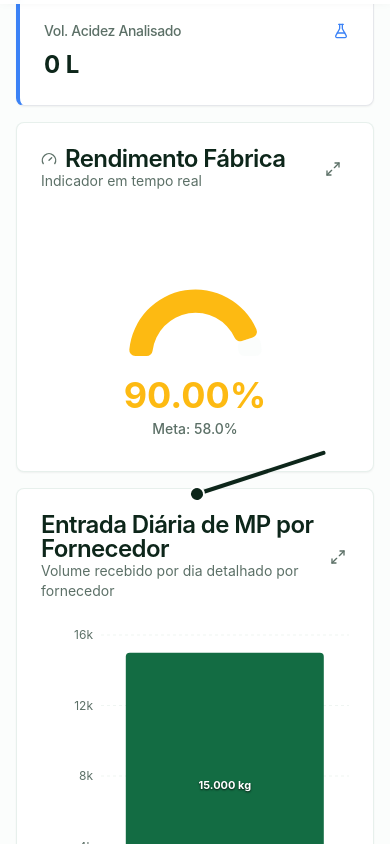
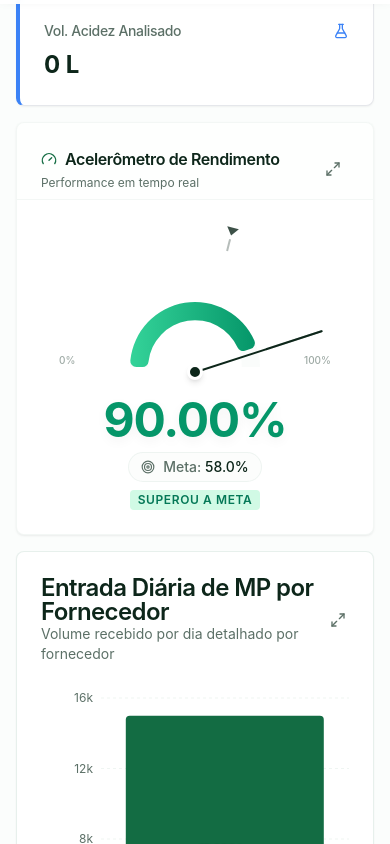
Before and after one commit to rodrigoengenheiro148/sistema-de-produ--o-industrial-s8cq8af0z, a React (Vite) app: page / in a window 390 px wide. Shown: the part 840-1684 px from the top of the page. Built offline with nearby package versions, Linux system fonts and the light colour scheme.

Commit message:
Refactor factory yield chart design and add features

```diff
--- a/src/components/dashboard/YieldGaugeChart.tsx
+++ b/src/components/dashboard/YieldGaugeChart.tsx
@@ -2,12 +2,12 @@ import { useMemo } from 'react'
 import {
   Card,
   CardContent,
-  CardDescription,
   CardHeader,
   CardTitle,
+  CardDescription,
 } from '@/components/ui/card'
 import { ChartContainer, ChartConfig } from '@/components/ui/chart'
-import { PieChart, Pie, Cell } from 'recharts'
+import { PieChart, Pie, Cell, Tooltip } from 'recharts'
 import {
   Dialog,
   DialogContent,
@@ -17,7 +17,7 @@ import {
   DialogTrigger,
 } from '@/components/ui/dialog'
 import { Button } from '@/components/ui/button'
-import { Maximize2, Gauge } from 'lucide-react'
+import { Maximize2, Gauge, Target, Info } from 'lucide-react'
 import { cn } from '@/lib/utils'
 
 interface YieldGaugeChartProps {
@@ -31,130 +31,276 @@ export function YieldGaugeChart({
   target,
   className,
 }: YieldGaugeChartProps) {
-  // Cap value for visualization (max 100 for the gauge arc)
-  const displayValue = Math.min(Math.max(value, 0), 100)
+  // Constants
+  const MAX_VALUE = 100
+  const safeValue = Math.min(Math.max(value, 0), MAX_VALUE)
+  const safeTarget = Math.min(Math.max(target, 0), MAX_VALUE)
 
-  // Determine color status
-  const isAboveTarget = value >= target
-  const isNearTarget = value >= target * 0.9 && value < target
+  // Determine status color and text
+  // Red: < 90% of target | Amber: 90%-99% of target | Green: >= 100% of target
+  const getStatus = (val: number, tgt: number) => {
+    if (val >= tgt)
+      return {
+        color: '#10b981',
+        label: 'Superou a Meta',
+        gradient: 'url(#gradient-success)',
+        textClass: 'text-emerald-600',
+      } // Emerald-500
+    if (val >= tgt * 0.9)
+      return {
+        color: '#f59e0b',
+        label: 'Próximo da Meta',
+        gradient: 'url(#gradient-warning)',
+        textClass: 'text-amber-500',
+      } // Amber-500
+    return {
+      color: '#ef4444',
+      label: 'Abaixo da Meta',
+      gradient: 'url(#gradient-danger)',
+      textClass: 'text-red-500',
+    } // Red-500
+  }
 
-  // Select color: Green (chart-2) for success, Orange (chart-4) for warning, Red (destructive) for bad
-  // We use CSS variables to respect the theme
-  const color = isAboveTarget
-    ? 'hsl(var(--chart-2))'
-    : isNearTarget
-      ? 'hsl(var(--chart-4))'
-      : 'hsl(var(--destructive))'
+  const status = getStatus(safeValue, safeTarget)
 
-  const chartData = useMemo(
+  // Chart Data Layers
+  // Layer 1: The Gauge Value (colored) + Transparent remainder
+  const data = useMemo(
     () => [
-      { name: 'Atual', value: displayValue, fill: color },
-      {
-        name: 'Restante',
-        value: 100 - displayValue,
-        fill: 'hsl(var(--muted))',
-      },
+      { name: 'Atual', value: safeValue },
+      { name: 'Restante', value: MAX_VALUE - safeValue },
     ],
-    [displayValue, color],
+    [safeValue],
   )
+
+  // Layer 2: The Background Track (grey)
+  const trackData = [{ name: 'Track', value: 100 }]
+
+  // Angles for absolute positioning (-90deg to 90deg scale)
+  const calculateAngle = (val: number) => (val / MAX_VALUE) * 180 - 90
+  const needleAngle = calculateAngle(safeValue)
+  const targetAngle = calculateAngle(safeTarget)
 
   const chartConfig = {
     yield: {
       label: 'Rendimento',
-      color: color,
+      color: status.color,
     },
   } satisfies ChartConfig
 
-  // Needle rotation calculation
-  // 0% = -90deg (Left), 50% = 0deg (Up), 100% = 90deg (Right)
-  const needleRotation = (displayValue / 100) * 180 - 90
-
   const ChartContent = () => (
-    <div className="relative flex flex-col items-center justify-center pt-4 pb-2">
-      <div className="relative h-[180px] w-full max-w-[300px]">
+    <div className="relative flex flex-col items-center justify-center pt-2 w-full">
+      {/* Gauge Visual */}
+      <div className="relative w-full max-w-[280px] aspect-[2/1]">
         <ChartContainer
           config={chartConfig}
-          className="h-full w-full mx-auto aspect-square"
+          className="h-full w-full absolute inset-0"
         >
           <PieChart>
+            <defs>
+              <linearGradient id="gradient-success" x1="0" y1="0" x2="1" y2="0">
+                <stop offset="0%" stopColor="#34d399" />
+                <stop offset="100%" stopColor="#059669" />
+              </linearGradient>
+              <linearGradient id="gradient-warning" x1="0" y1="0" x2="1" y2="0">
+                <stop offset="0%" stopColor="#fbbf24" />
+                <stop offset="100%" stopColor="#d97706" />
+              </linearGradient>
+              <linearGradient id="gradient-danger" x1="0" y1="0" x2="1" y2="0">
+                <stop offset="0%" stopColor="#f87171" />
+                <stop offset="100%" stopColor="#dc2626" />
+              </linearGradient>
+            </defs>
+            {/* Track Layer */}
             <Pie
-              data={chartData}
+              data={trackData}
               cx="50%"
-              cy="80%"
+              cy="100%"
               startAngle={180}
               endAngle={0}
-              innerRadius="65%"
+              innerRadius="72%"
+              outerRadius="100%"
+              dataKey="value"
+              stroke="none"
+              isAnimationActive={false}
+            >
+              <Cell fill="hsl(var(--muted)/0.4)" />
+            </Pie>
+            {/* Value Layer */}
+            <Pie
+              data={data}
+              cx="50%"
+              cy="100%"
+              startAngle={180}
+              endAngle={0}
+              innerRadius="72%"
               outerRadius="100%"
               dataKey="value"
               stroke="none"
               cornerRadius={6}
+              paddingAngle={0}
             >
-              <Cell key="value" fill={color} />
-              <Cell key="remaining" fill="hsl(var(--muted)/0.3)" />
+              <Cell fill={status.gradient} />
+              <Cell fill="transparent" />
             </Pie>
+            <Tooltip
+              content={({ active, payload }) => {
+                if (active && payload && payload.length) {
+                  return (
+                    <div className="rounded-lg border bg-popover px-3 py-2 text-sm shadow-md">
+                      <div className="flex flex-col gap-1">
+                        <span className="font-semibold text-foreground">
+                          Rendimento Atual
+                        </span>
+                        <div className="flex items-center justify-between gap-4">
+                          <span className="text-muted-foreground">Valor:</span>
+                          <span
+                            className={cn(
+                              'font-bold font-mono',
+                              status.textClass,
+                            )}
+                          >
+                            {safeValue.toFixed(2)}%
+                          </span>
+                        </div>
+                        <div className="flex items-center justify-between gap-4">
+                          <span className="text-muted-foreground">Meta:</span>
+                          <span className="font-mono">
+                            {safeTarget.toFixed(1)}%
+                          </span>
+                        </div>
+                      </div>
+                    </div>
+                  )
+                }
+                return null
+              }}
+            />
           </PieChart>
         </ChartContainer>
 
+        {/* Target Indicator (Dashed Line & Triangle) */}
+        <div
+          className="absolute bottom-0 left-1/2 w-0.5 h-[105%] bg-transparent pointer-events-none origin-bottom flex flex-col items-center justify-start"
+          style={{ transform: `rotate(${targetAngle}deg)` }}
+        >
+          <div className="w-0 h-0 border-l-[6px] border-l-transparent border-r-[6px] border-r-transparent border-t-[8px] border-t-foreground/80 translate-y-[-2px]" />
+          <div className="w-0.5 h-3 bg-foreground/30 mt-0.5" />
+        </div>
+
         {/* Needle */}
         <div
-          className="absolute left-1/2 top-[80%] h-[75%] w-1 -translate-x-1/2 -translate-y-full origin-bottom transition-transform duration-1000 ease-out"
-          style={{ transform: `rotate(${needleRotation}deg)` }}
+          className="absolute bottom-0 left-1/2 h-full w-[2px] pointer-events-none origin-bottom flex items-end justify-center transition-transform duration-1000 ease-out"
+          style={{ transform: `rotate(${needleAngle}deg)` }}
         >
-          <div className="h-full w-full bg-foreground rounded-t-full shadow-sm" />
-          <div className="absolute bottom-0 left-1/2 h-4 w-4 -translate-x-1/2 translate-y-1/2 rounded-full bg-foreground border-2 border-background" />
+          {/* Needle Body */}
+          <div className="h-[95%] w-1.5 bg-foreground rounded-t-full shadow-lg relative">
+            <div className="absolute top-0 left-1/2 -translate-x-1/2 w-full h-1/2 bg-gradient-to-b from-foreground to-transparent opacity-50" />
+          </div>
+        </div>
+
+        {/* Needle Pivot (Center Hub) */}
+        <div className="absolute bottom-0 left-1/2 w-4 h-4 -translate-x-1/2 translate-y-1/2 bg-foreground rounded-full border-[3px] border-background shadow-md z-10" />
+
+        {/* Corner Labels */}
+        <div className="absolute bottom-1 left-1 text-[10px] font-medium text-muted-foreground/60 select-none">
+          0%
+        </div>
+        <div className="absolute bottom-1 right-1 text-[10px] font-medium text-muted-foreground/60 select-none">
+          100%
         </div>
       </div>
 
-      <div className="mt-[-20px] text-center flex flex-col items-center z-10">
+      {/* Center Text Stats */}
+      <div className="mt-6 flex flex-col items-center z-10 text-center animate-fade-in-up">
         <span
-          className="text-4xl font-bold transition-colors duration-300"
-          style={{ color }}
+          className={cn(
+            'text-5xl font-bold tracking-tight transition-colors duration-500',
+            status.textClass,
+          )}
+          style={{ textShadow: '0 4px 12px rgba(0,0,0,0.05)' }}
         >
           {value.toFixed(2)}%
         </span>
-        <span className="text-sm text-muted-foreground font-medium mt-1">
-          Meta: {target.toFixed(1)}%
-        </span>
+
+        <div className="flex items-center gap-2 mt-2 bg-muted/30 px-3 py-1 rounded-full border border-border/50">
+          <Target className="h-3.5 w-3.5 text-muted-foreground" />
+          <span className="text-sm font-medium text-muted-foreground">
+            Meta: <span className="text-foreground">{target.toFixed(1)}%</span>
+          </span>
+        </div>
+
+        <div
+          className={cn(
+            'mt-2 text-xs font-semibold uppercase tracking-wider px-2 py-0.5 rounded',
+            status.color === '#10b981'
+              ? 'bg-emerald-100 text-emerald-700 dark:bg-emerald-900/30 dark:text-emerald-400'
+              : status.color === '#f59e0b'
+                ? 'bg-amber-100 text-amber-700 dark:bg-amber-900/30 dark:text-amber-400'
+                : 'bg-red-100 text-red-700 dark:bg-red-900/30 dark:text-red-400',
+          )}
+        >
+          {status.label}
+        </div>
       </div>
     </div>
   )
 
   return (
     <Card
-      className={cn('flex flex-col shadow-sm border-primary/10', className)}
+      className={cn(
+        'flex flex-col shadow-subtle hover:shadow-elevation transition-shadow duration-300 border-primary/5',
+        className,
+      )}
     >
-      <CardHeader className="flex flex-row items-center justify-between space-y-0 pb-2">
+      <CardHeader className="flex flex-row items-center justify-between space-y-0 pb-2 border-b border-border/40 bg-muted/10">
         <div>
-          <CardTitle className="flex items-center gap-2">
-            <Gauge className="h-4 w-4 text-muted-foreground" />
-            Rendimento Fábrica
+          <CardTitle className="flex items-center gap-2 text-base font-semibold">
+            <Gauge className="h-4 w-4 text-primary" />
+            Acelerômetro de Rendimento
           </CardTitle>
-          <CardDescription>Indicador em tempo real</CardDescription>
+          <CardDescription className="text-xs mt-1">
+            Performance em tempo real
+          </CardDescription>
         </div>
         <Dialog>
           <DialogTrigger asChild>
-            <Button variant="ghost" size="icon" className="h-8 w-8">
-              <Maximize2 className="h-4 w-4 text-muted-foreground" />
+            <Button
+              variant="ghost"
+              size="icon"
+              className="h-8 w-8 text-muted-foreground hover:text-foreground"
+            >
+              <Maximize2 className="h-4 w-4" />
               <span className="sr-only">Expandir</span>
             </Button>
           </DialogTrigger>
           <DialogContent className="max-w-[500px] flex flex-col">
             <DialogHeader>
-              <DialogTitle>Acelerômetro de Rendimento</DialogTitle>
+              <DialogTitle className="flex items-center gap-2">
+                <Gauge className="h-5 w-5" /> Detalhes de Rendimento
+              </DialogTitle>
               <DialogDescription>
-                Visualização detalhada da performance da fábrica em relação à
-                meta estabelecida.
+                Análise aprofundada da eficiência da fábrica em relação à meta
+                de {target.toFixed(1)}%.
               </DialogDescription>
             </DialogHeader>
-            <div className="flex-1 w-full min-h-0 py-8 flex items-center justify-center bg-muted/10 rounded-lg mt-4">
-              <div className="scale-125 transform origin-center">
+            <div className="flex-1 w-full min-h-0 py-10 flex items-center justify-center bg-gradient-to-b from-muted/20 to-transparent rounded-xl mt-4 border border-border/50">
+              <div className="scale-125 transform origin-center w-full flex justify-center">
                 <ChartContent />
               </div>
+            </div>
+            <div className="bg-muted/30 p-4 rounded-lg text-sm text-muted-foreground flex items-start gap-3">
+              <Info className="h-5 w-5 text-primary shrink-0 mt-0.5" />
+              <p>
+                Este indicador reflete a relação entre a matéria-prima
+                processada e o produto final gerado. Mantenha o ponteiro na zona
+                verde para garantir a máxima eficiência operacional.
+              </p>
             </div>
           </DialogContent>
         </Dialog>
       </CardHeader>
-      <CardContent className="flex-1 flex items-center justify-center">
+      <CardContent className="flex-1 flex items-center justify-center pt-6 pb-6">
         <ChartContent />
       </CardContent>
     </Card>
--- a/src/pages/Index.tsx
+++ b/src/pages/Index.tsx
@@ -344,7 +344,7 @@ export default function Dashboard() {
             <YieldGaugeChart
               value={rendimentoGeral}
               target={yieldTargets.total}
-              className="col-span-1 md:col-span-1 lg:col-span-2"
+              className="col-span-1 md:col-span-1 lg:col-span-2 min-h-[400px]"
             />
             <RawMaterialChart
               data={filteredRawMaterials}
```
Also changed, not shown: 7 other files (tests, documents, lock files or other folders).
